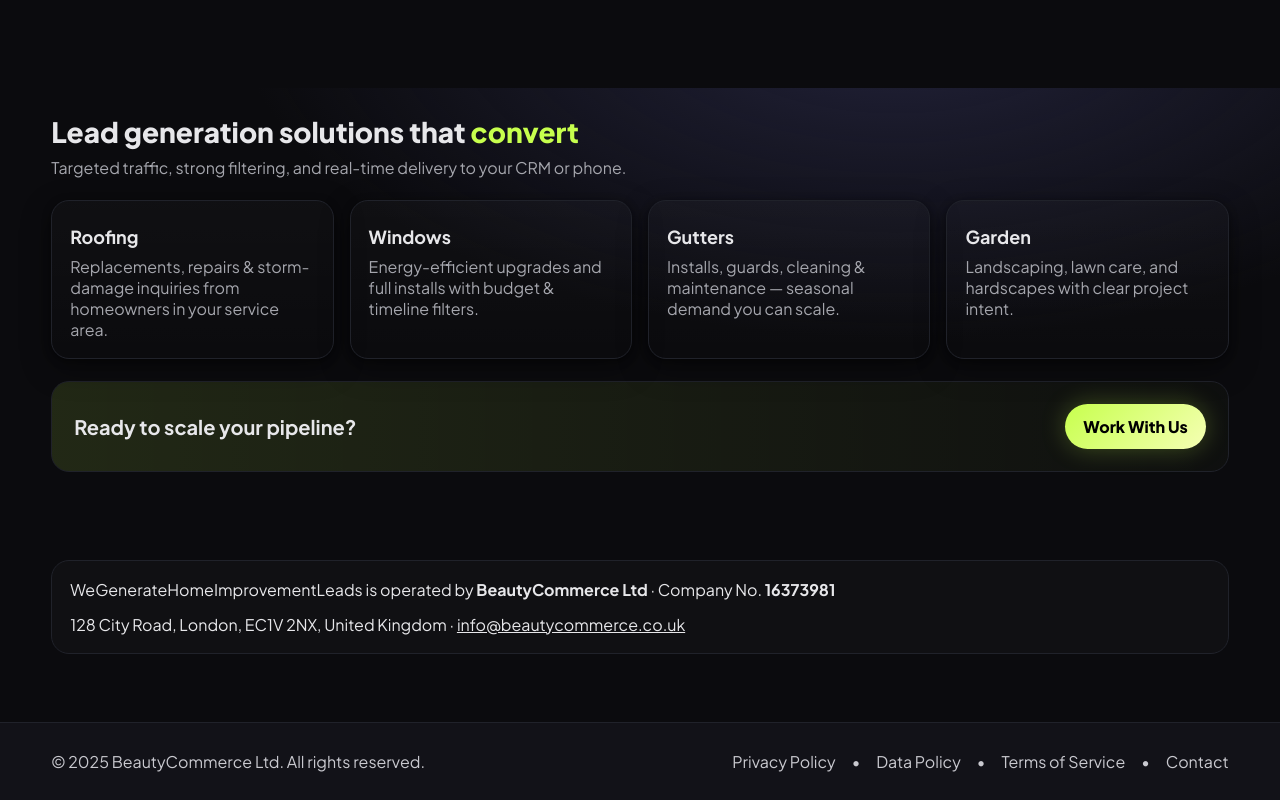
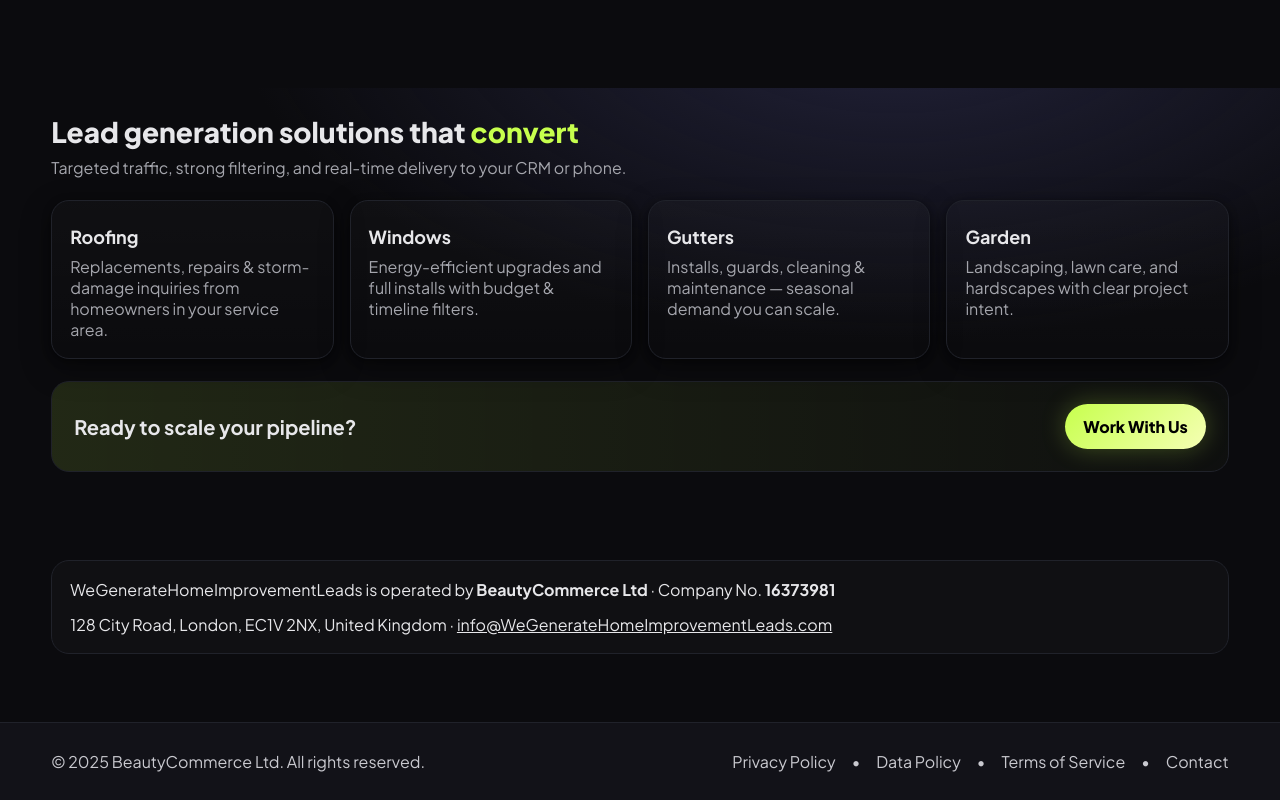
Before and after one commit to Yolandabelfort/Leadgeneration-website-, a plain HTML site: page index.html in a window 1280 px wide. Shown: the part 712-1512 px from the top of the page. Drawn offline with Linux system fonts and the light colour scheme.

Commit message:
Update index.html

```diff
--- a/index.html
+++ b/index.html
@@ -217,7 +217,7 @@
           WeGenerateHomeImprovementLeads is operated by <strong>BeautyCommerce Ltd</strong> · Company No. <strong>16373981</strong>
         </div>
         <div>
-          128 City Road, London, EC1V 2NX, United Kingdom · <a href="mailto:info@beautycommerce.co.uk" style="text-decoration:underline">info@beautycommerce.co.uk</a>
+          128 City Road, London, EC1V 2NX, United Kingdom · <a href="mailto:info@WeGenerateHomeImprovementLeads.com" style="text-decoration:underline">info@WeGenerateHomeImprovementLeads.com</a>
         </div>
       </div>
     </div>
```
